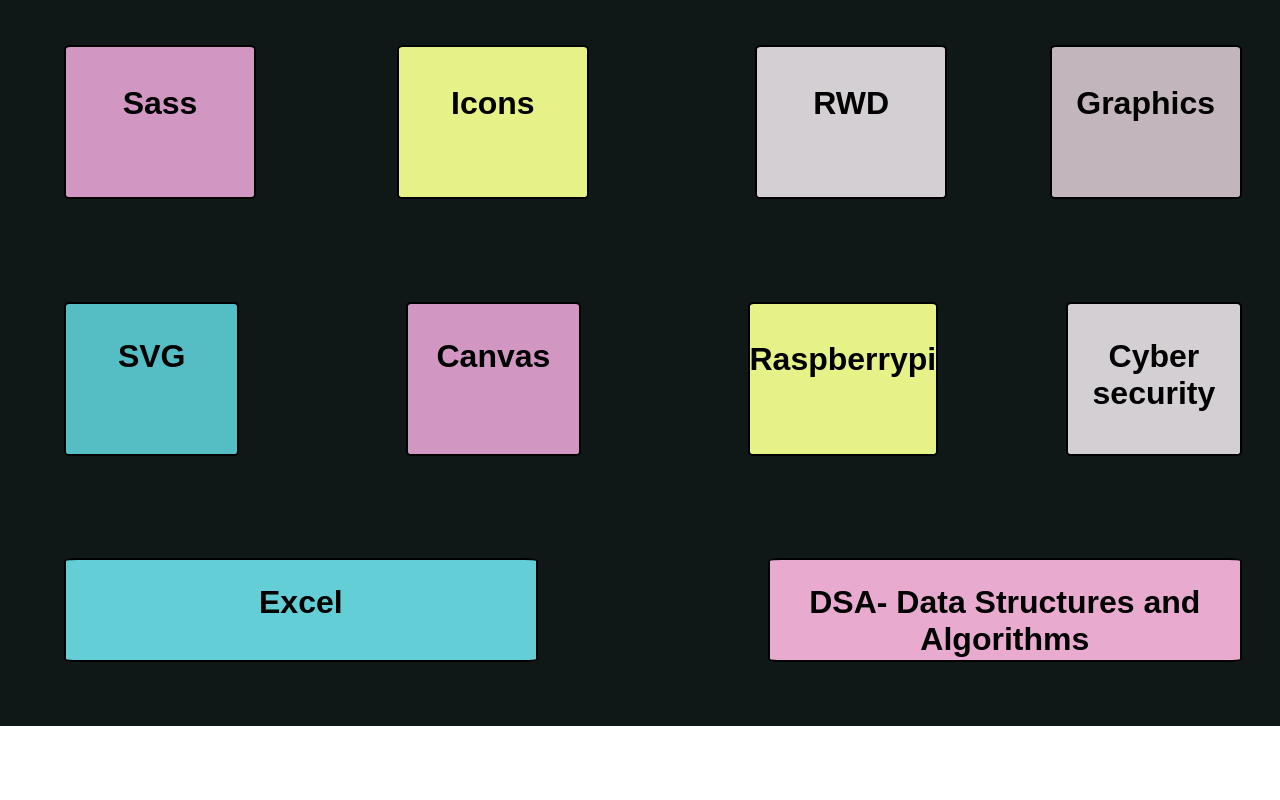
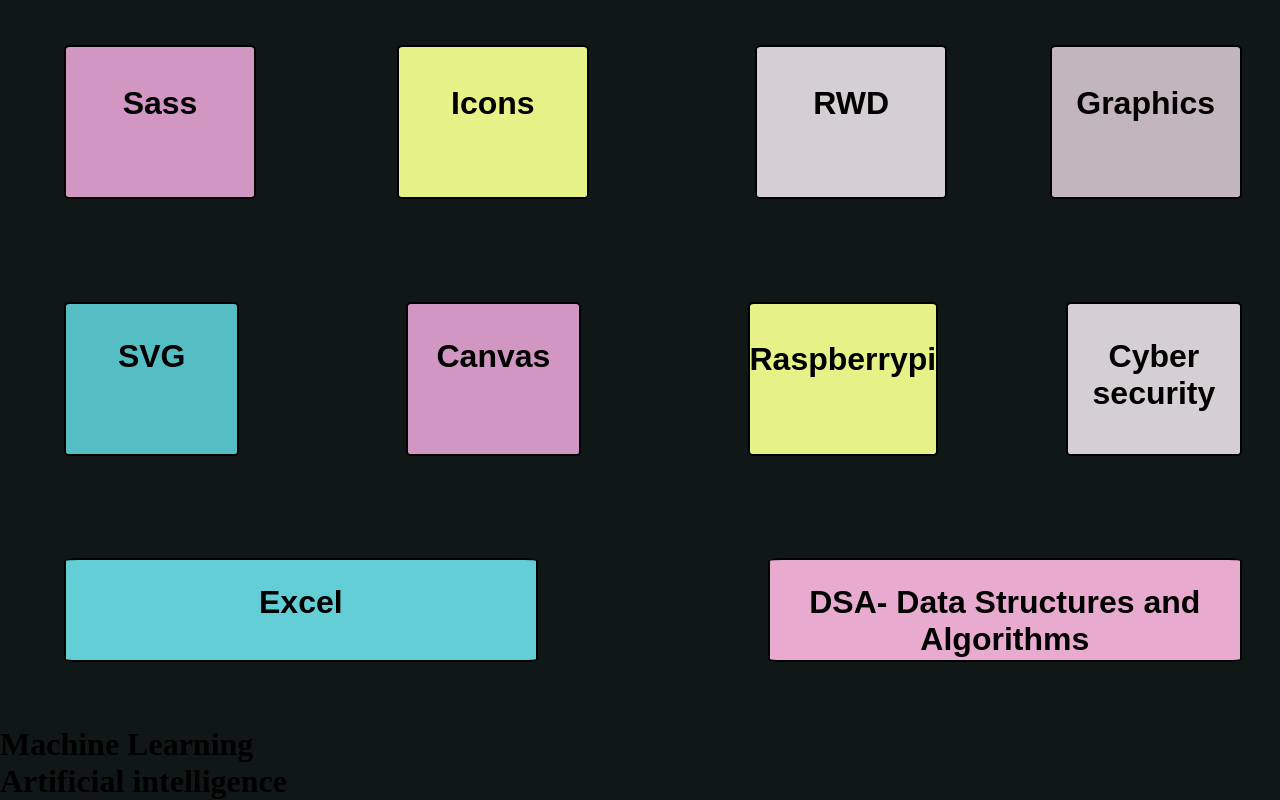
Before and after one commit to Mahaboobbasha09/w3, a plain HTML site: page index.html in a window 1280 px wide. Shown: the part 1879-2679 px from the top of the page. Before the commit the page ends 2605 px from the top, so only its background shows below. Drawn offline with Linux system fonts and the light colour scheme.

Commit message:
Update index.html

```diff
--- a/index.html
+++ b/index.html
@@ -119,6 +119,14 @@
         <h1 class="ds">DSA- Data Structures and Algorithms</h1>
     </div>
    </div>
+   <div class="ml0">
+    <div class="ml1">
+        <h1 class="ml">Machine Learning</h1>
+    </div>
+    <div class="ai1">
+        <h1 class="ai">Artificial intelligence</h1>
+    </div>
+   </div>
 </div>
 
 </body>
```
